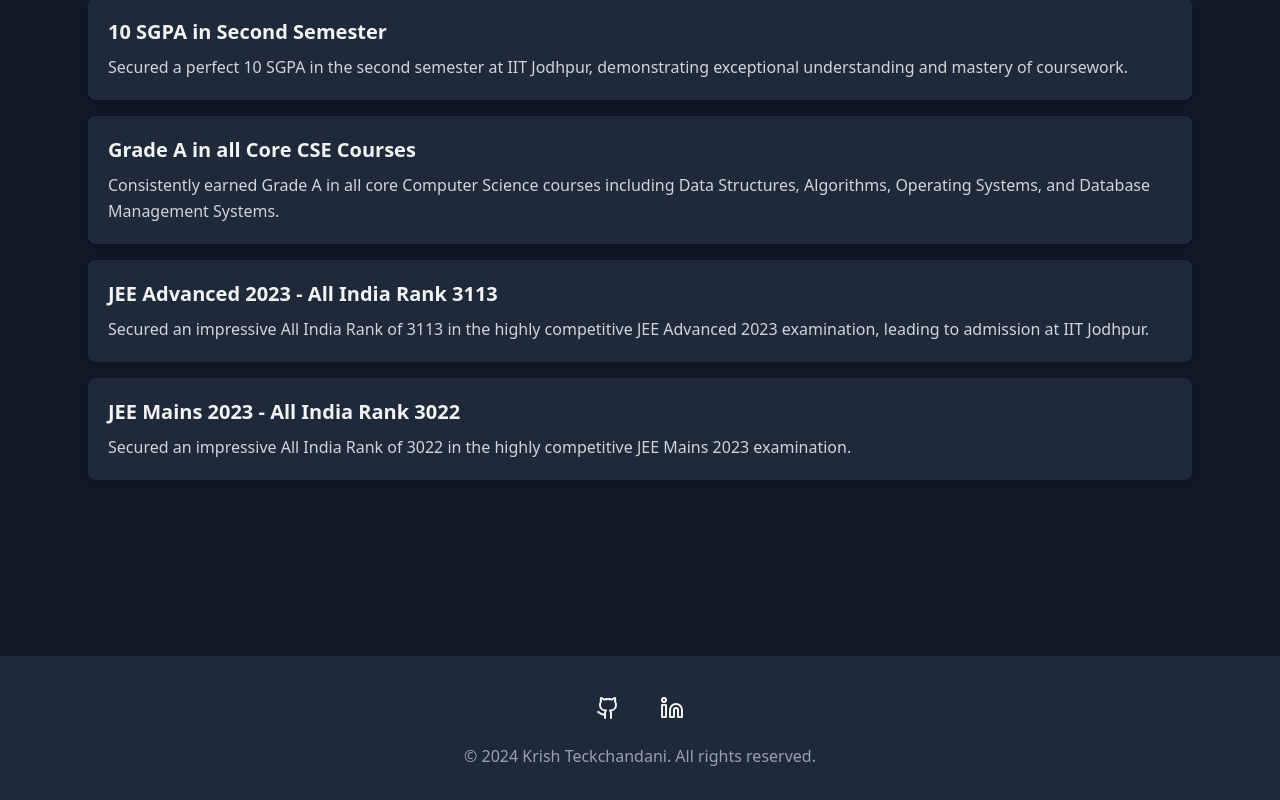
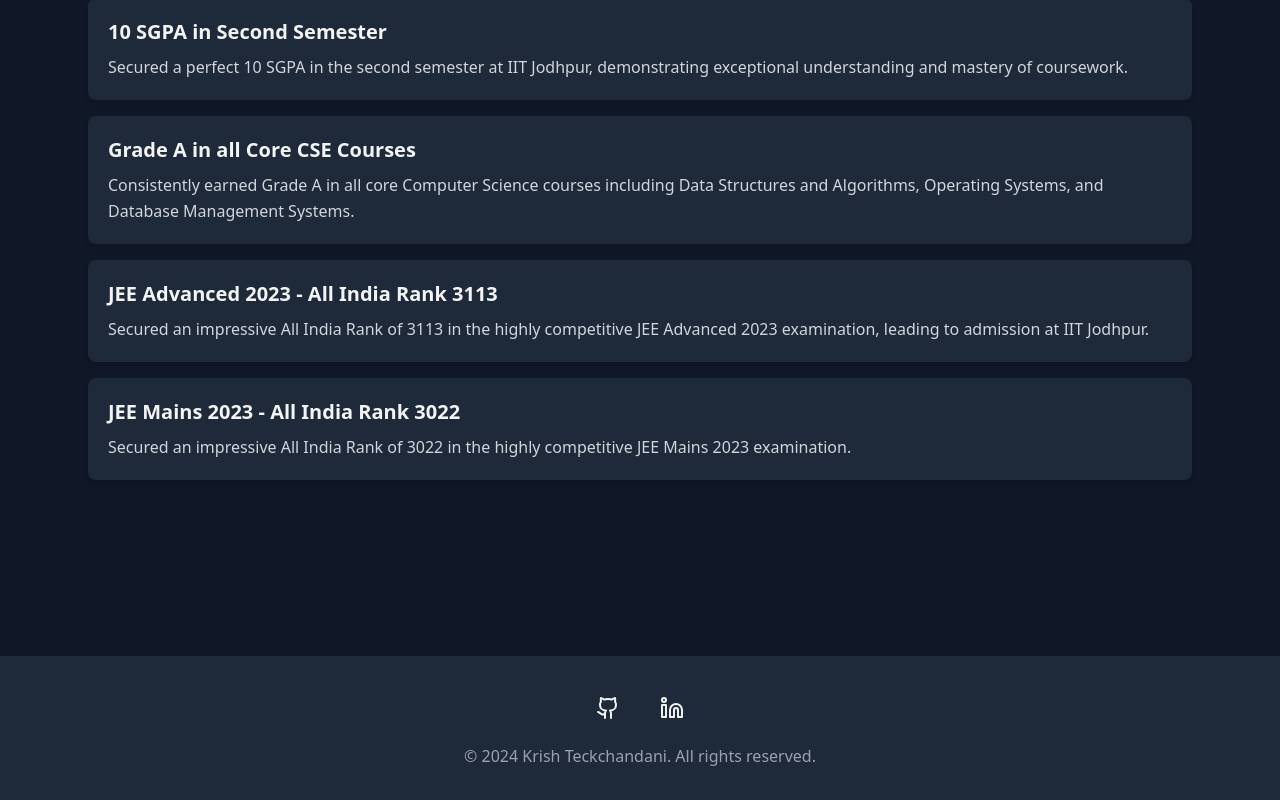
Before and after one commit to Krish2005tech/Resume, a React (Vite) app: page / in a window 1280 px wide. Shown: the part 3745-4545 px from the top of the page. Built offline with nearby package versions, Linux system fonts and the light colour scheme.

Commit message:
minor fix in text

```diff
--- a/src/App.jsx
+++ b/src/App.jsx
@@ -145,7 +145,7 @@ const courses = [
   },
   {
     title: "Grade A in all Core CSE Courses",
-    description: "Consistently earned Grade A in all core Computer Science courses including Data Structures, Algorithms, Operating Systems, and Database Management Systems."
+    description: "Consistently earned Grade A in all core Computer Science courses including Data Structures and Algorithms, Operating Systems, and Database Management Systems."
   },
   {
     title: "JEE Advanced 2023 - All India Rank 3113",
```
